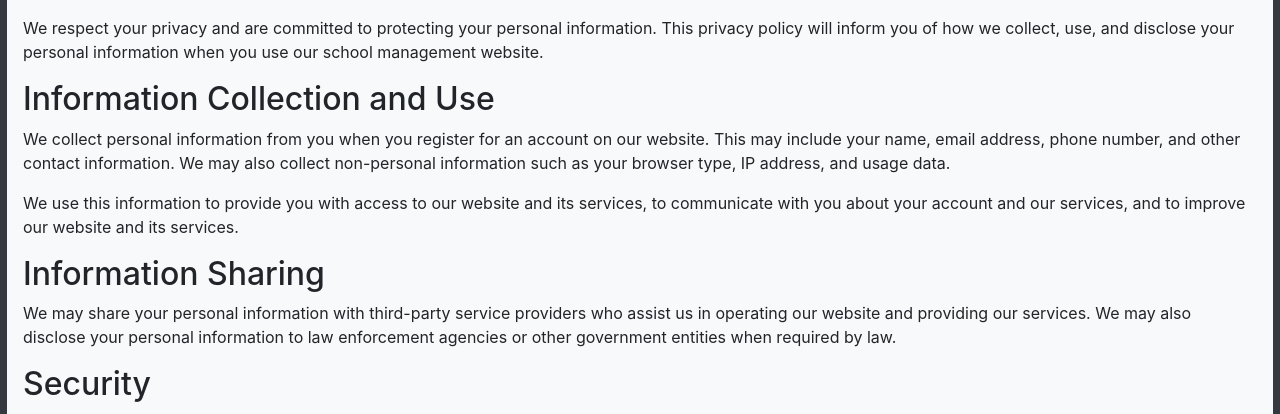
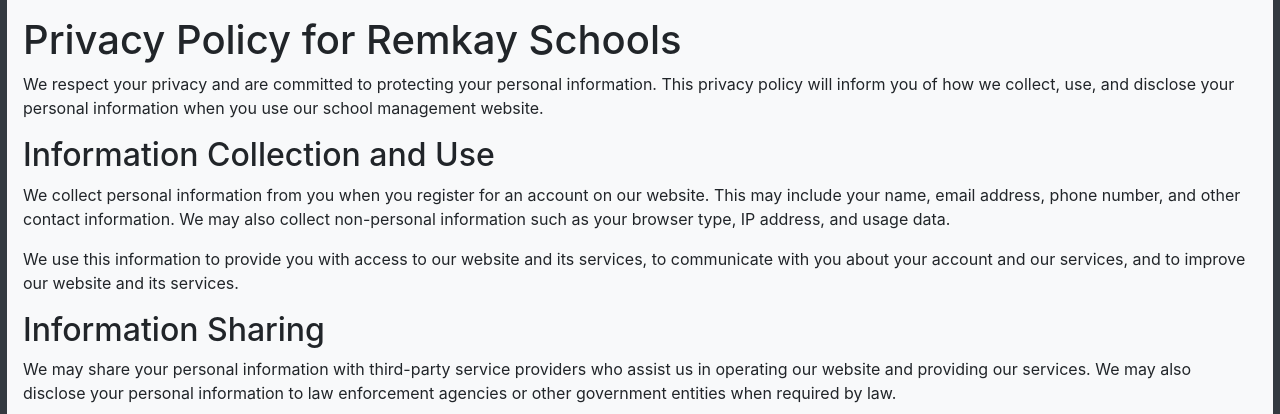
Before and after one commit to De-elite2107/Remkay, a Django app: page /privacy in a window 1280 px wide. Shown: the part 247-661 px from the top of the page. Run offline with Django 3.2, Linux system fonts and the light colour scheme; some libraries are stand-ins or nearby versions.

Commit message:
Update privacy.html

```diff
--- a/templates/privacy.html
+++ b/templates/privacy.html
@@ -1,6 +1,8 @@
 {%extends 'index.html'%}
 {%block content%}
 <section class="p-3">
+    <h1>Privacy Policy for Remkay Schools</h1>
+
     <p>We respect your privacy and are committed to protecting your personal information. This privacy policy will inform you of how we collect, use, and disclose your personal information when you use our school management website.</p>
 
     <h2>Information Collection and Use</h2>
```
